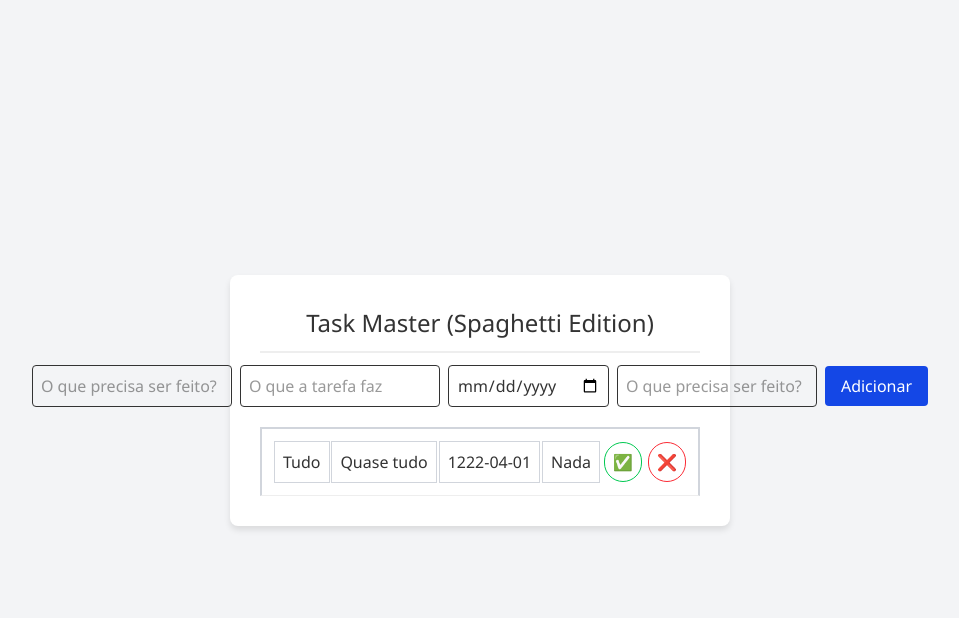
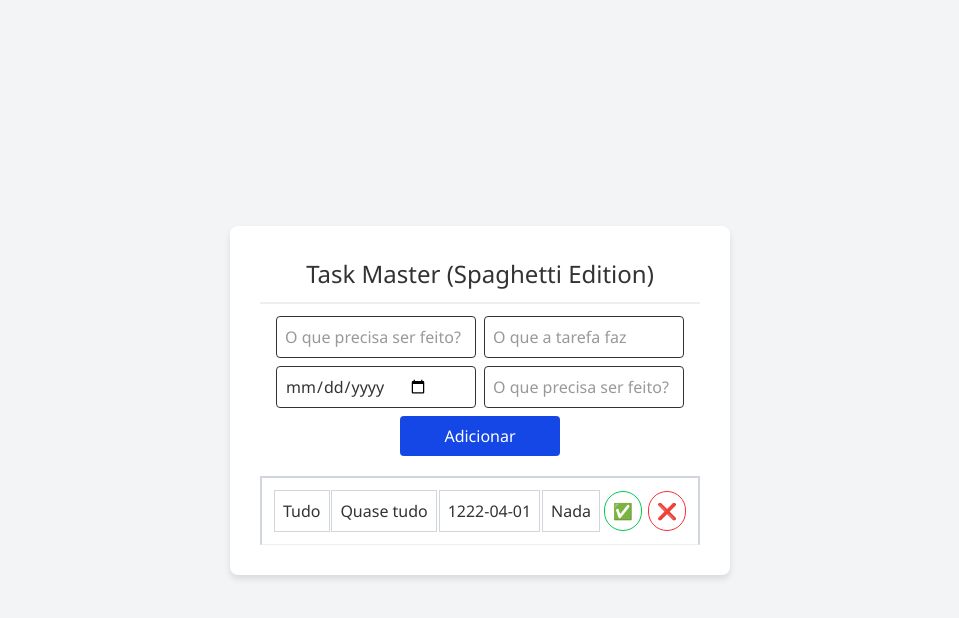
Before and after one commit to LucasVeneziani/ProjetoPHP, a PHP site: page / in a window 1280 px wide. Shown: the top 618 px of the page, without its empty margins (160-1119 px from the left). Run offline with PHP 8.4, Linux system fonts and the light colour scheme; data comes from the database, SQL or seed files in the repository; both versions use the stored data as it was after the commit.

Commit message:
Consertando a classe do body e adicionando classes do Tailwind CSS para estilizar a lista de tarefas.

```diff
--- a/index.php
+++ b/index.php
@@ -85,7 +85,6 @@ $tasks = $stmt->fetchAll(PDO::FETCH_ASSOC);
         .container { background: #fff; padding: 30px; border-radius: 8px; box-shadow: 0 4px 6px rgba(0,0,0,0.1); width: 100%; max-width: 500px; }
         h1 { font-size: 1.5rem; text-align: center; border-bottom: 2px solid #eee; padding-bottom: 10px; }
         .error { color: #dc2626; background: #fee2e2; padding: 10px; border-radius: 4px; font-size: 0.9rem; }
-        ul { list-style: none; padding: 0; }
         li { display: flex; justify-content: space-between; align-items: center; padding: 12px; border-bottom: 1px solid #eee; }
         li.done span { text-decoration: line-through; color: #9ca3af; }
         .actions a { flex: 1; text-decoration: none; margin-left: 2px; cursor: pointer; }
@@ -100,7 +99,7 @@ $tasks = $stmt->fetchAll(PDO::FETCH_ASSOC);
         <div class="error"><?php echo $error; ?></div>
     <?php endif; ?>
 
-    <form method="POST" action="index.php" class="flex flex-wrap sm:flex-nowrap dm: items-center justify-center gap-2 p-1 mt-2 mb-2">
+    <form method="POST" action="index.php" class="flex flex-wrap items-center justify-center gap-2 p-1 mt-2 mb-2">
         <input type="text" name="title" placeholder="O que precisa ser feito?" autocomplete="off" class="flex p-2 w-50 rounded border">
         <input type="text" name="descricao" placeholder="O que a tarefa faz" autocomplete="off" class="flex p-2 w-50 rounded border">
         <input type="date" name="dataVenc" placeholder="O dia que vence" autocomplete="off" class="hover:cursor-text flex p-2 w-50 rounded border">
@@ -108,7 +107,7 @@ $tasks = $stmt->fetchAll(PDO::FETCH_ASSOC);
         <button type="submit" class="bg-blue-700 hover:bg-blue-800 text-white pt-2 pb-2 pl-4 pr-4 w-40 rounded">Adicionar</button>
     </form>
 
-    <ul class="mt-4">
+    <ul class="mt-4 divide-y divide-gray-200">
         <?php foreach ($tasks as $task): ?>
             <li class="border-2 border-gray-300 <?php echo $task['done'] ? 'done' : ''; ?>">
                 <span class="border-1 border-gray-300 p-2"><?php echo htmlspecialchars($task['title']); ?></span>
```
Also changed, not shown: tasks.sqlite.
